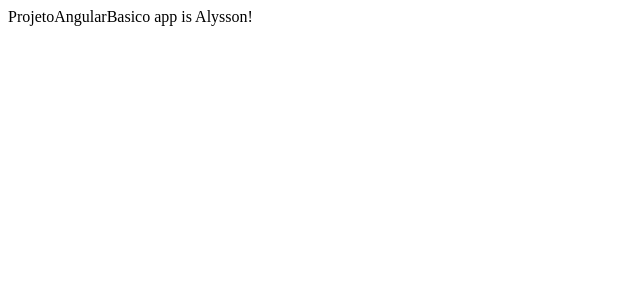
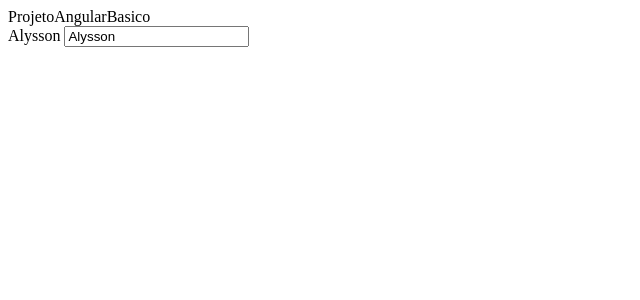
Before and after one commit to alyssonolima/ProjetoAngularBasico, an Angular app: page / in a window 1280 px wide. Shown: the top 300 px of the page, without its empty margins (0-640 px from the left). Built offline with nearby package versions, Linux system fonts and the light colour scheme.

Commit message:
Two way data binding
Exemplo de Two way data binding.

```diff
--- a/src/app/app.component.html
+++ b/src/app/app.component.html
@@ -1 +1,7 @@
-{{ title }} app is {{nome}}!
+{{ title }}
+
+<br/>
+
+{{nome}}
+
+<input [(ngModel)]="nome" nome="nome" >
--- a/src/app/app.module.ts
+++ b/src/app/app.module.ts
@@ -1,5 +1,6 @@
 import { BrowserModule } from '@angular/platform-browser';
 import { NgModule } from '@angular/core';
+import { FormsModule } from '@angular/forms';
 
 import { AppComponent } from './app.component';
 
@@ -8,7 +9,8 @@ import { AppComponent } from './app.component';
     AppComponent
   ],
   imports: [
-    BrowserModule
+    BrowserModule,
+    FormsModule
   ],
   providers: [],
   bootstrap: [AppComponent]
```
